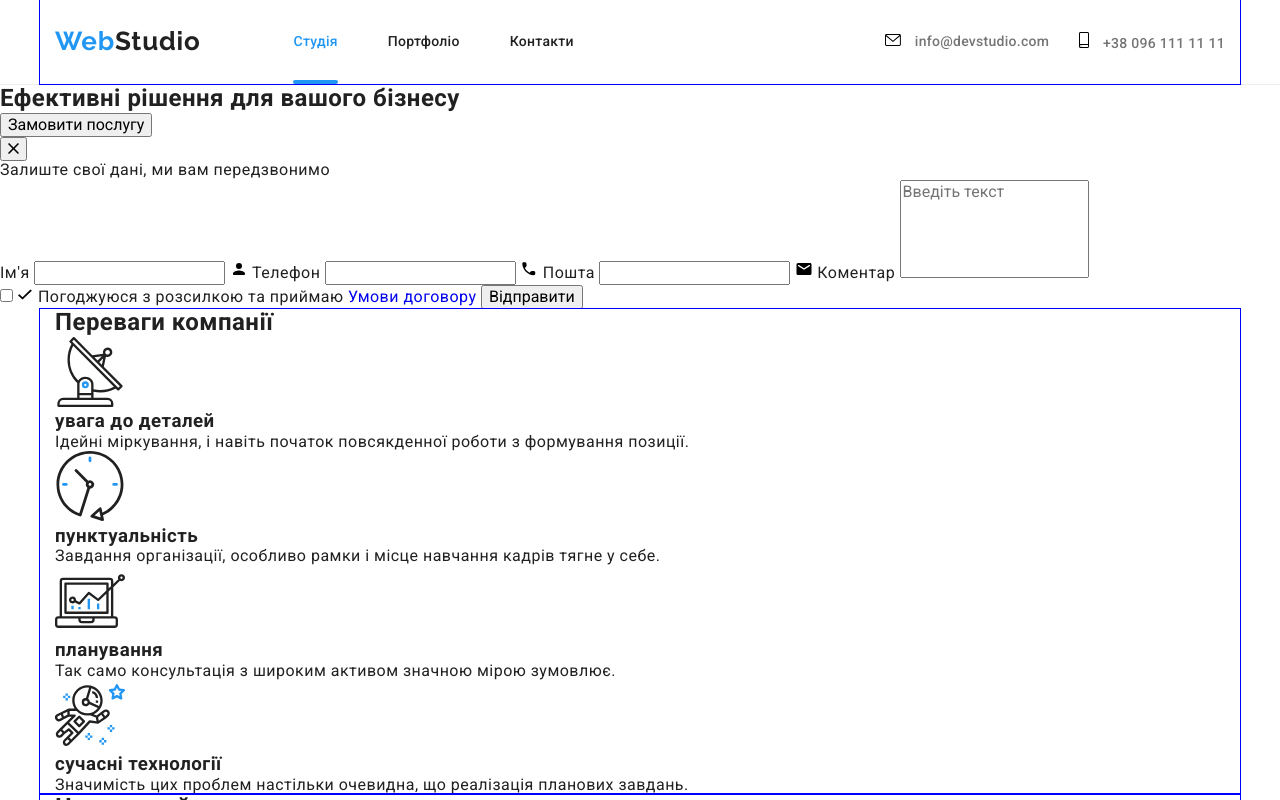
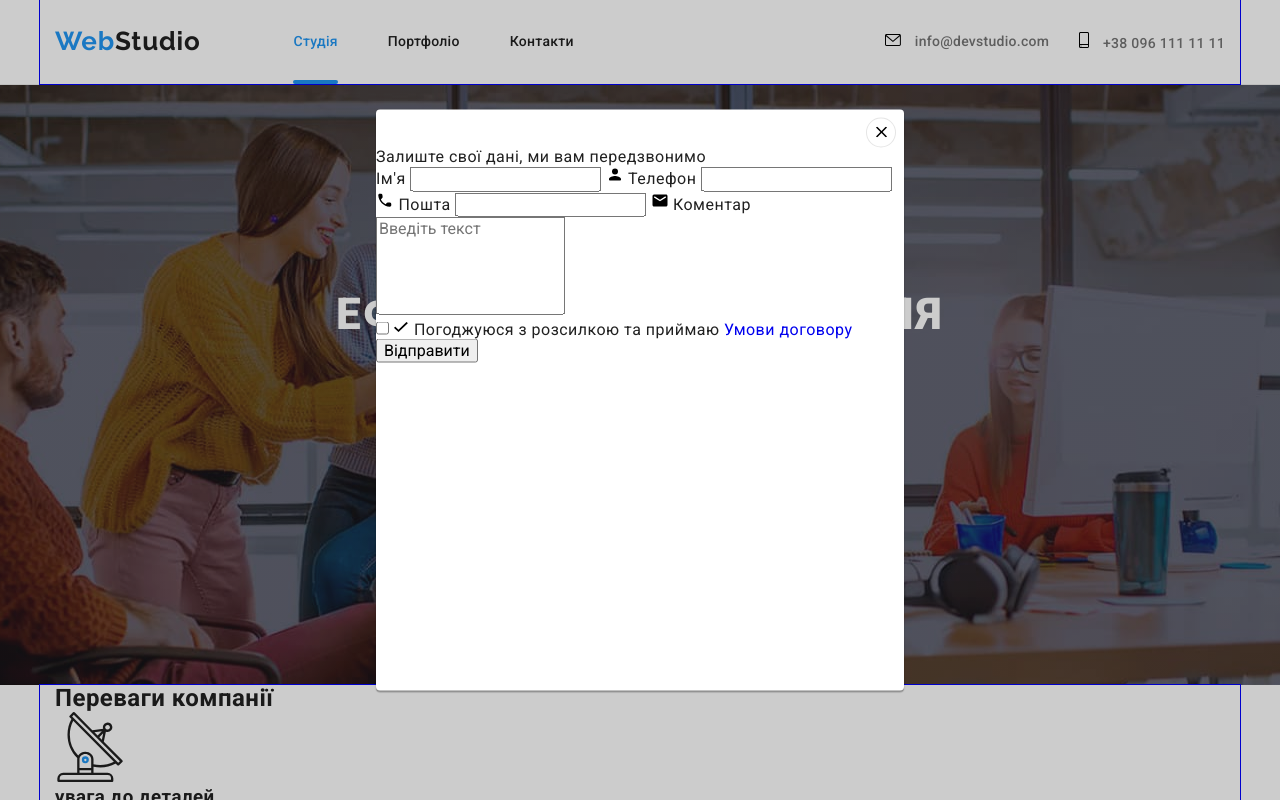
Before and after one commit to IhorMasechko/goit-markup-hw-07, a plain HTML site: page index2.html in a window 1280 px wide. Both pictures are taken after a click on the button "Замовити послугу". Shown: the top 800 px of the page. Drawn offline with nearby package versions, Linux system fonts and the light colour scheme.

Commit message:
hero changed

```diff
--- a/index2.html
+++ b/index2.html
@@ -63,65 +63,69 @@
 
     <main>
       <section class="section main">
-        <h1 class="main-title">Ефективні рішення для вашого бізнесу</h1>
-        <button type="button" class="button-main" data-modal-open>
+        <h1 class="main__title">Ефективні рішення для вашого бізнесу</h1>
+        <button type="button" class="main__button" data-modal-open>
           Замовити послугу
         </button>
-        <div class="backdrop is-hidden" data-modal>
+        <div class="backdrop is--hidden" data-modal>
           <div class="modal">
-            <button class="button-close" type="button" data-modal-close>
-              <svg class="icon-close" width="11" height="11">
+            <button class="modal__button--close" type="button" data-modal-close>
+              <svg class="modal__icon--close" width="11" height="11">
                 <use href="./images/icons.svg#icon-close"></use>
               </svg>
             </button>
             <form autocomplete="off">
               <div class="form-bloc" role="group">
-                <p class="form-title">Залиште свої дані, ми вам передзвонимо</p>
-                <label class="form-item"
+                <p class="form-bloc__title">
+                  Залиште свої дані, ми вам передзвонимо
+                </p>
+                <label class="form-bloc__lable"
                   >Ім'я
-                  <input class="form-input" type="name" name="name" />
-                  <svg class="form-icon" width="18" height="18">
+                  <input class="form-bloc__input" type="name" name="name" />
+                  <svg class="form-bloc__icon" width="18" height="18">
                     <use href="./images/icons.svg#icon-modal-1"></use>
                   </svg>
                 </label>
-                <label class="form-item"
+                <label class="form-bloc__lable"
                   >Телефон
-                  <input class="form-input" type="tel" name="tel" />
-                  <svg class="form-icon" width="18" height="18">
+                  <input class="form-bloc__input" type="tel" name="tel" />
+                  <svg class="form-bloc__icon" width="18" height="18">
                     <use href="./images/icons.svg#icon-modal-2"></use>
                   </svg>
                 </label>
-                <label class="form-item"
+                <label class="form-bloc__lable"
                   >Пошта
-                  <input class="form-input" type="email" name="email" />
-                  <svg class="form-icon" width="18" height="18">
+                  <input class="form-bloc__input" type="email" name="email" />
+                  <svg class="form-bloc__icon" width="18" height="18">
                     <use href="./images/icons.svg#icon-modal-3"></use>
                   </svg>
                 </label>
-                <label class="form-item"
+                <label class="form-bloc__label"
                   >Коментар
                   <textarea
-                    class="tips"
+                    class="form-bloc__text"
                     name="comment"
                     rows="5"
                     placeholder="Введіть текст"
                   ></textarea>
                 </label>
               </div>
-              <label class="form-policy">
+              <label class="form-bloc__label--policy">
                 <input
-                  class="checkbox"
+                  class="form-bloc__checkbox"
                   type="checkbox"
                   name="policy"
                   value="policy"
                 />
-                <svg class="check-svg" width="16" height="15">
+                <svg class="form-bloc__icon" width="16" height="15">
                   <use href="./images/icons.svg#icon-check"></use>
                 </svg>
                 Погоджуюся з розсилкою та приймаю
-                <a class="agreement" href="#">Умови договору</a>
+                <a class="form-bloc__link" href="#">Умови договору</a>
               </label>
-              <button class="modal-button" type="submit">Відправити</button>
+              <button class="form-bloc__button" type="submit">
+                Відправити
+              </button>
             </form>
           </div>
         </div>
--- a/js/modal.js
+++ b/js/modal.js
@@ -1,14 +1,14 @@
 (() => {
   const refs = {
-    openModalBtn: document.querySelector('[data-modal-open]'),
-    closeModalBtn: document.querySelector('[data-modal-close]'),
-    modal: document.querySelector('[data-modal]'),
+    openModalBtn: document.querySelector("[data-modal-open]"),
+    closeModalBtn: document.querySelector("[data-modal-close]"),
+    modal: document.querySelector("[data-modal]"),
   };
 
-  refs.openModalBtn.addEventListener('click', toggleModal);
-  refs.closeModalBtn.addEventListener('click', toggleModal);
+  refs.openModalBtn.addEventListener("click", toggleModal);
+  refs.closeModalBtn.addEventListener("click", toggleModal);
 
   function toggleModal() {
-    refs.modal.classList.toggle('is-hidden');
+    refs.modal.classList.toggle("is--hidden");
   }
 })();
--- /dev/null
+++ b/sass/components/_backdrop.scss
@@ -0,0 +1,60 @@
+.backdrop {
+  position: fixed;
+  top: 0;
+  left: 0;
+  width: 100%;
+  height: 100%;
+  z-index: 3;
+  opacity: 1;
+  transition: opacity 250ms cubic-bezier(0.4, 0, 0.2, 1);
+  background-color: rgba(0, 0, 0, 0.2);
+}
+
+.backdrop.is--hidden {
+  opacity: 0;
+  pointer-events: none;
+}
+
+.backdrop.is--hidden .modal {
+  transform: translate(-50%, -50%) scale(0);
+}
+
+.modal {
+  position: absolute;
+  width: 528px;
+  height: 581px;
+
+  top: 50%;
+  left: 50%;
+  transform: translate(-50%, -50%);
+  z-index: 4;
+  background: $hero-text-color;
+  box-shadow: 0px 1px 3px rgba(0, 0, 0, 0.12), 0px 1px 1px rgba(0, 0, 0, 0.14),
+    0px 2px 1px rgba(0, 0, 0, 0.2);
+  border-radius: 4px;
+  transform: translate(-50%, -50%) scale(1);
+  transition: transform 250ms cubic-bezier(0.4, 0, 0.2, 1);
+}
+
+.modal__button--close {
+  cursor: pointer;
+  width: 30px;
+  height: 30px;
+  margin-top: 8px;
+  margin-left: 490px;
+  margin-right: 8px;
+  border: 1px solid rgba(0, 0, 0, 0.1);
+  border-radius: 50%;
+  background-color: $hero-text-color;
+  &:hover svg {
+    fill: $nav-text-color;
+  }
+  &:focus {
+    border-color: $nav-text-color;
+  }
+}
+
+.modal__icon--close {
+  fill: #000000;
+  transition: fill 250ms cubic-bezier(0.4, 0, 0.2, 1);
+}
--- /dev/null
+++ b/sass/components/_hero.scss
@@ -0,0 +1,58 @@
+.main {
+  background-color: #c4c4c4;
+  background-image: linear-gradient(
+      to right,
+      rgba(47, 48, 58, 0.4),
+      rgba(47, 48, 58, 0.4)
+    ),
+    url(../images/hero.jpg);
+
+  background-repeat: no-repeat;
+  background-size: cover;
+  background-position: center;
+  max-width: 1600px;
+  padding-top: 200px;
+  padding-bottom: 200px;
+  margin: 0 auto;
+}
+
+.main__title {
+  color: $hero-text-color;
+
+  font-weight: 900;
+  font-size: 44px;
+  line-height: 1.36;
+  text-align: center;
+  letter-spacing: 0.06em;
+  text-transform: uppercase;
+  margin-bottom: 30px;
+  max-width: 696px;
+  margin-right: auto;
+  margin-left: auto;
+}
+
+.main__button {
+  color: $hero-text-color;
+
+  font-family: inherit;
+  font-weight: 700;
+  font-size: 16px;
+  line-height: 1.88;
+  align-items: center;
+  display: flex;
+  text-align: center;
+  letter-spacing: 0.06em;
+  margin: 0 auto;
+  border: none;
+  padding: 10px 32px;
+  border-radius: 4px;
+  background: $nav-text-color;
+  transition: background-color 250ms cubic-bezier(0.4, 0, 0.2, 1),
+    box-shadow 250ms cubic-bezier(0.4, 0, 0.2, 1);
+
+  &:hover,
+  &:focus {
+    background-color: $button-active-background;
+    box-shadow: 0px 4px 4px rgba(0, 0, 0, 0.15);
+  }
+}
--- a/sass/main.scss
+++ b/sass/main.scss
@@ -4,3 +4,5 @@
 @import "./components/nav";
 @import "./components/logo";
 @import "./components/contacts";
+@import "./components/hero";
+@import "./components/backdrop";
```
Also changed, not shown: css/main.css, css/main.min.css, 2 other files.
